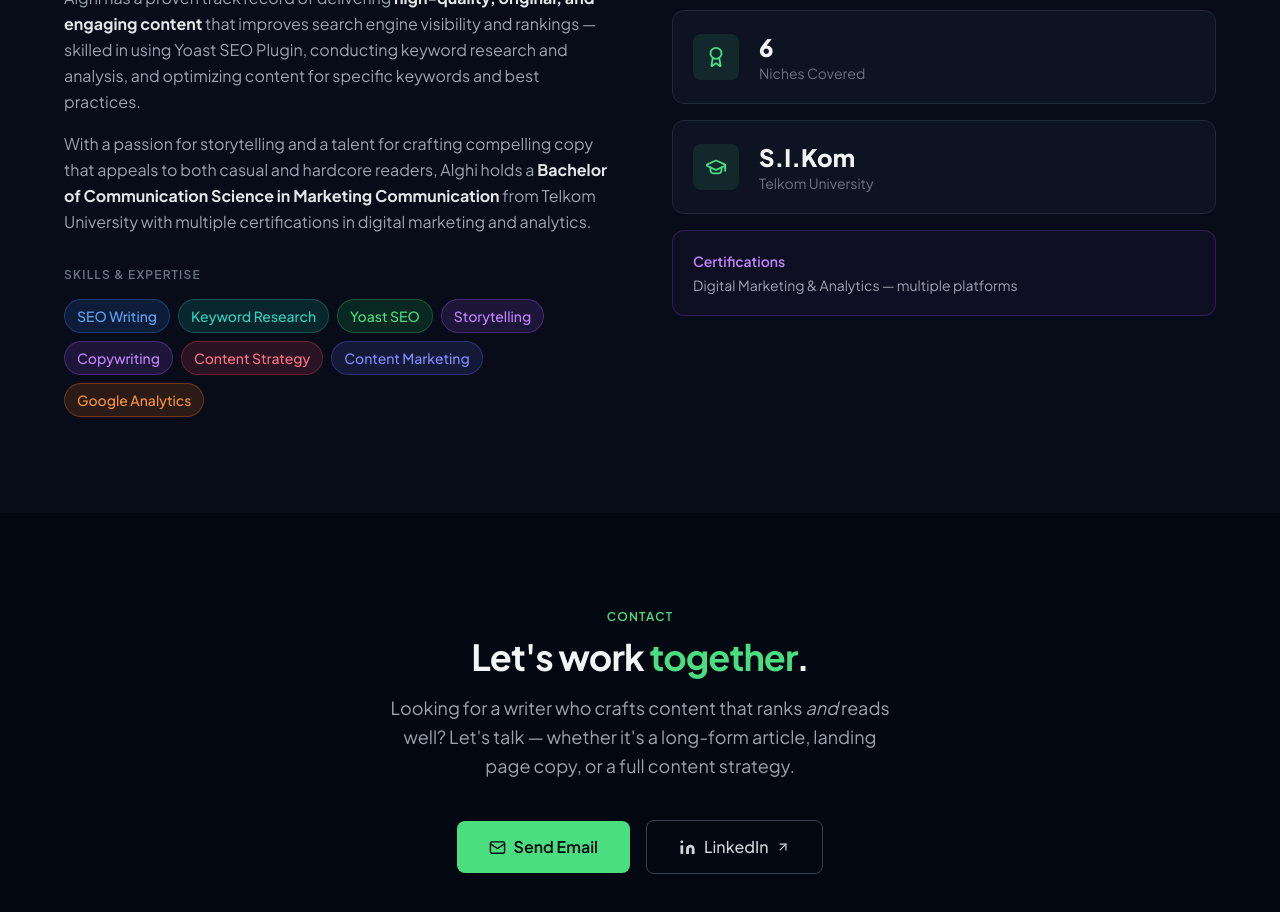
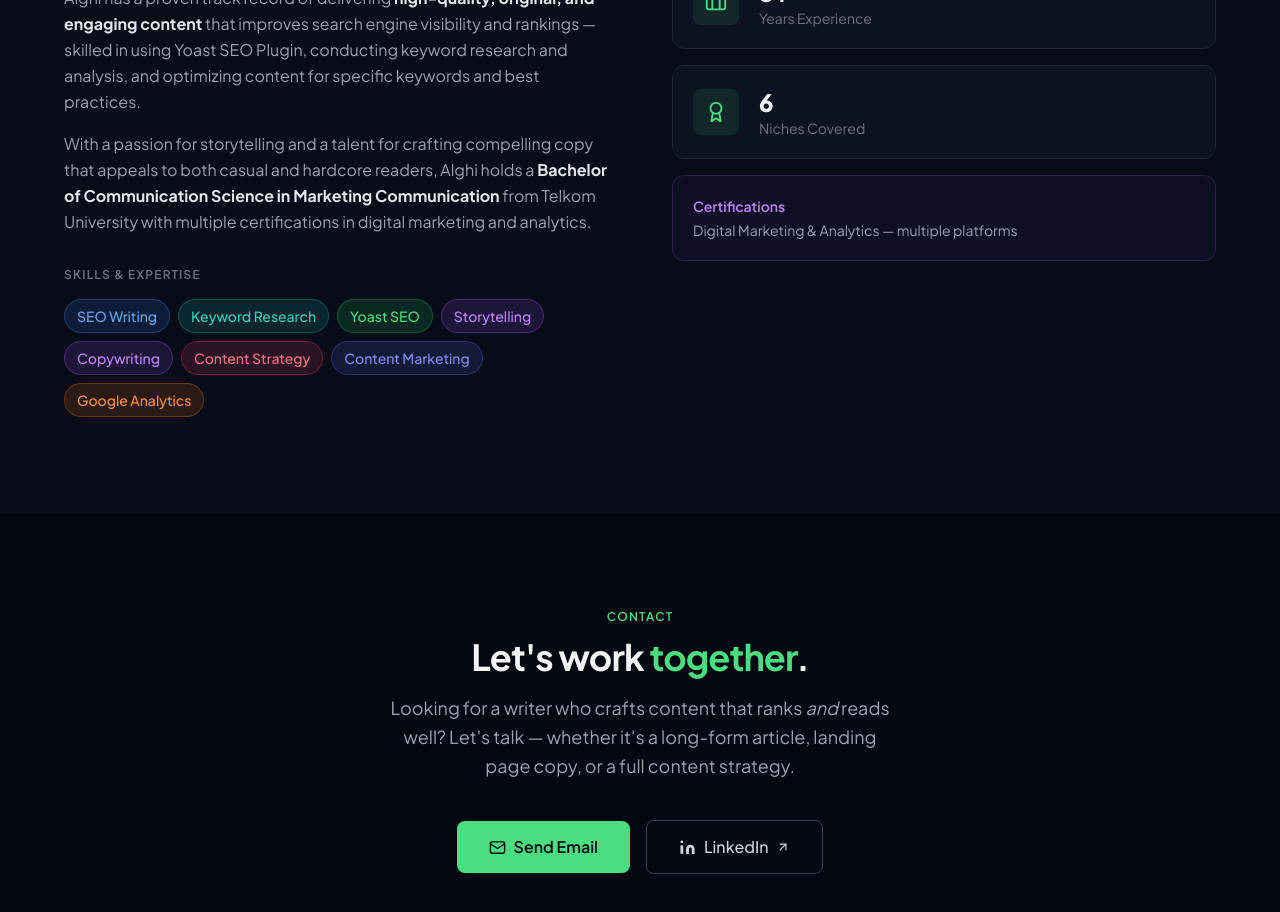
Before and after one commit to kakarifki/alghi-web, a React (Vite) app: page / in a window 1280 px wide. Shown: the part 2740-3652 px from the top of the page. Built offline with nearby package versions, Linux system fonts and the light colour scheme.

Commit message:
feat: delete degree

```diff
--- a/src/components/AboutSection.tsx
+++ b/src/components/AboutSection.tsx
@@ -1,10 +1,10 @@
 import { skills } from '../data/portfolioData';
-import { GraduationCap, Award, Briefcase } from 'lucide-react';
+import { Award, Briefcase } from 'lucide-react';
 
 const stats = [
   { icon: Briefcase, value: '3+', label: 'Years Experience' },
   { icon: Award, value: '6', label: 'Niches Covered' },
-  { icon: GraduationCap, value: "S.I.Kom", label: 'Telkom University' },
+  // { icon: GraduationCap, value: "S.I.Kom", label: 'Telkom University' },
 ];
 
 export default function AboutSection() {
```
